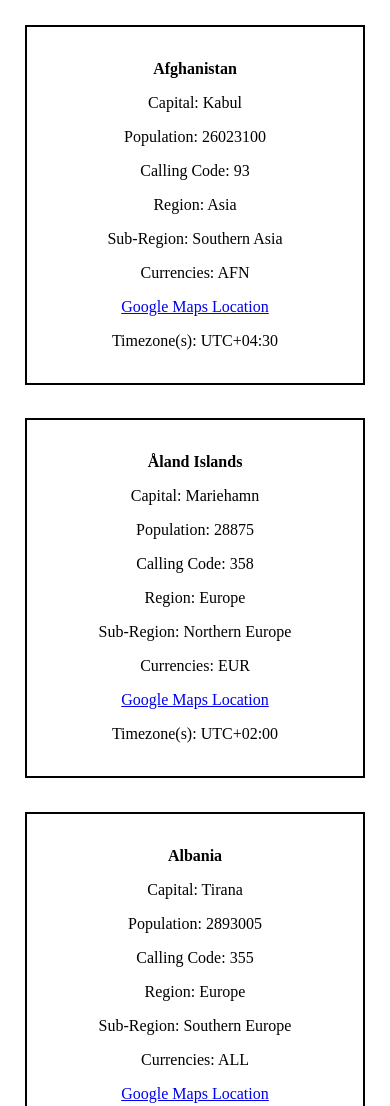
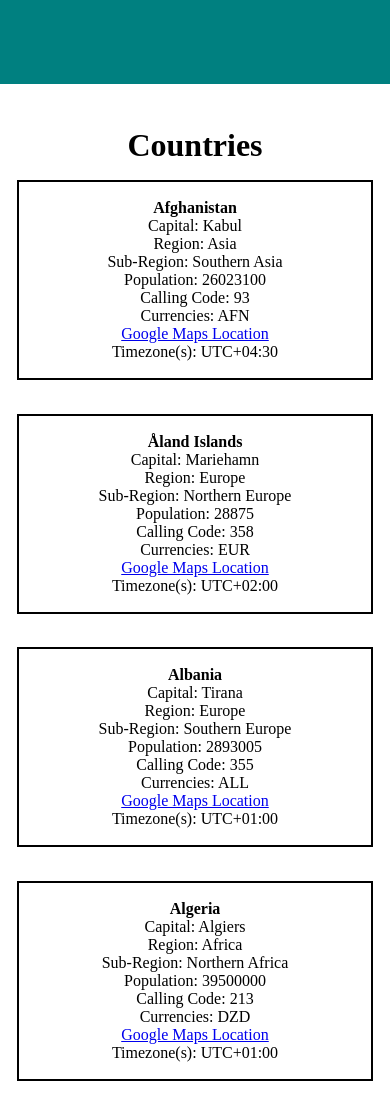
Before and after one commit to Bryonpectol/apitest, a plain HTML site: page index.html in a window 390 px wide. Shown: the top 1106 px of the page. Drawn offline with Linux system fonts and the light colour scheme.

Commit message:
testing mobile

```diff
--- a/css/main.css
+++ b/css/main.css
@@ -1,3 +1,20 @@
+* {
+    margin: 0px;
+    padding: 0px;
+}
+
+nav {
+    background-color: teal;
+    height: 10vh;
+    width: 100%;
+    position: fixed;
+}
+
+.phead {
+    padding-top: 15vh;
+    text-align: center;
+}
+
 #container {
     display: flex;
     flex-direction: row;
--- a/index.html
+++ b/index.html
@@ -14,6 +14,11 @@
     </head>
     <body>
 
+        <nav>
+
+        </nav>
+
+        <h1 class="phead">Countries</h1>
 
         <div id="container">
 
--- a/js/main.js
+++ b/js/main.js
@@ -64,10 +64,10 @@ PhotoBoxes.forEach(SpacePhotos => {
 	MainContainer.appendChild(MainDiv);
 	MainDiv.appendChild(pee);
 	MainDiv.appendChild(Cap);
+	MainDiv.appendChild(reg);
+	MainDiv.appendChild(subr);
 	MainDiv.appendChild(popu);
 	MainDiv.appendChild(call);
-	MainDiv.appendChild(reg);
-	MainDiv.appendChild(subr);
 	MainDiv.appendChild(cur);
 	MainDiv.appendChild(loc);
 	MainDiv.appendChild(time);
```
